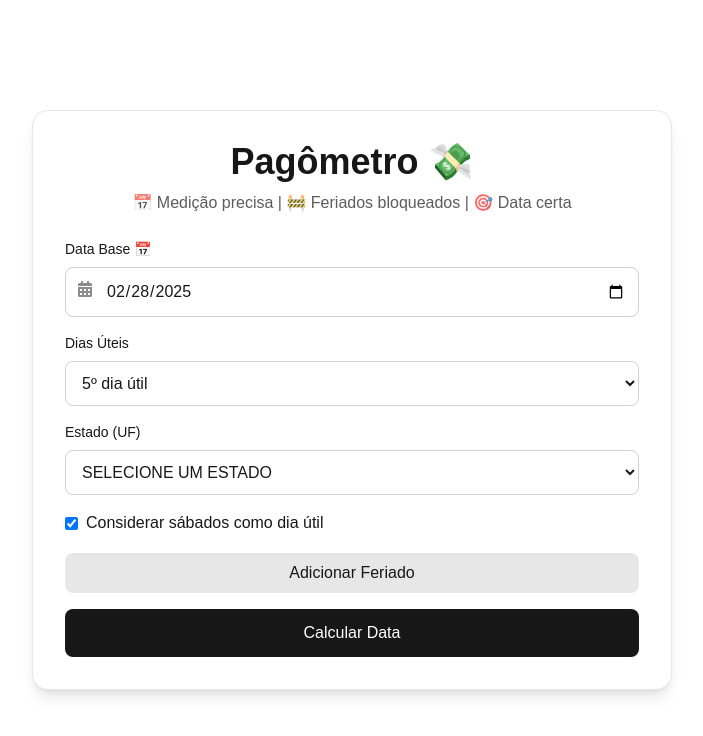
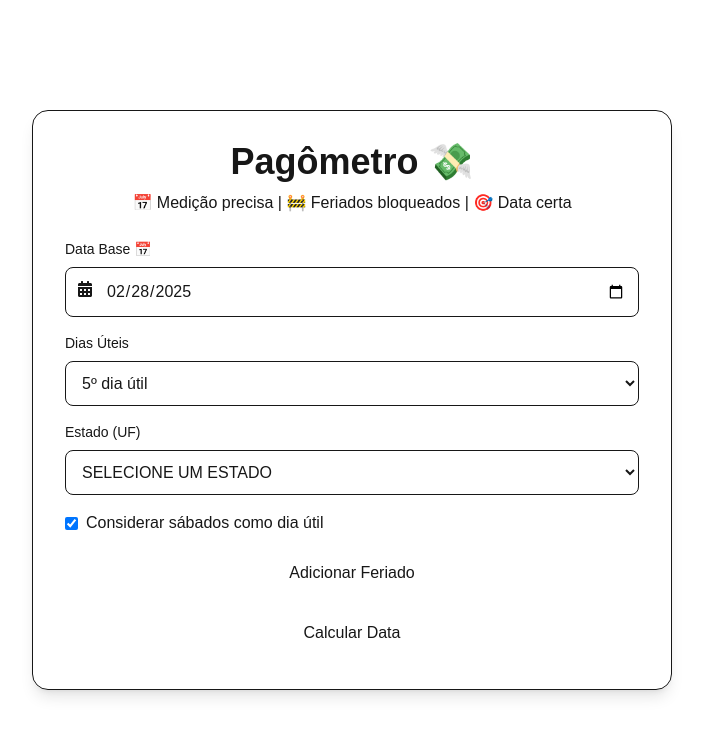
Before and after one commit to lopesleo/pagometro, a Next.js app: page / in a window 1280 px wide. Shown: the top 736 px of the page, without its empty margins (288-991 px from the left). Built offline with nearby package versions, Linux system fonts and the light colour scheme.

Commit message:
feat: ajuste globals.css

```diff
--- a/src/app/globals.css
+++ b/src/app/globals.css
@@ -3,13 +3,6 @@
 :root {
   --background: #ffffff;
   --foreground: #171717;
-}
-
-@theme inline {
-  --color-background: var(--background);
-  --color-foreground: var(--foreground);
-  --font-sans: var(--font-geist-sans);
-  --font-mono: var(--font-geist-mono);
 }
 
 body {
```
